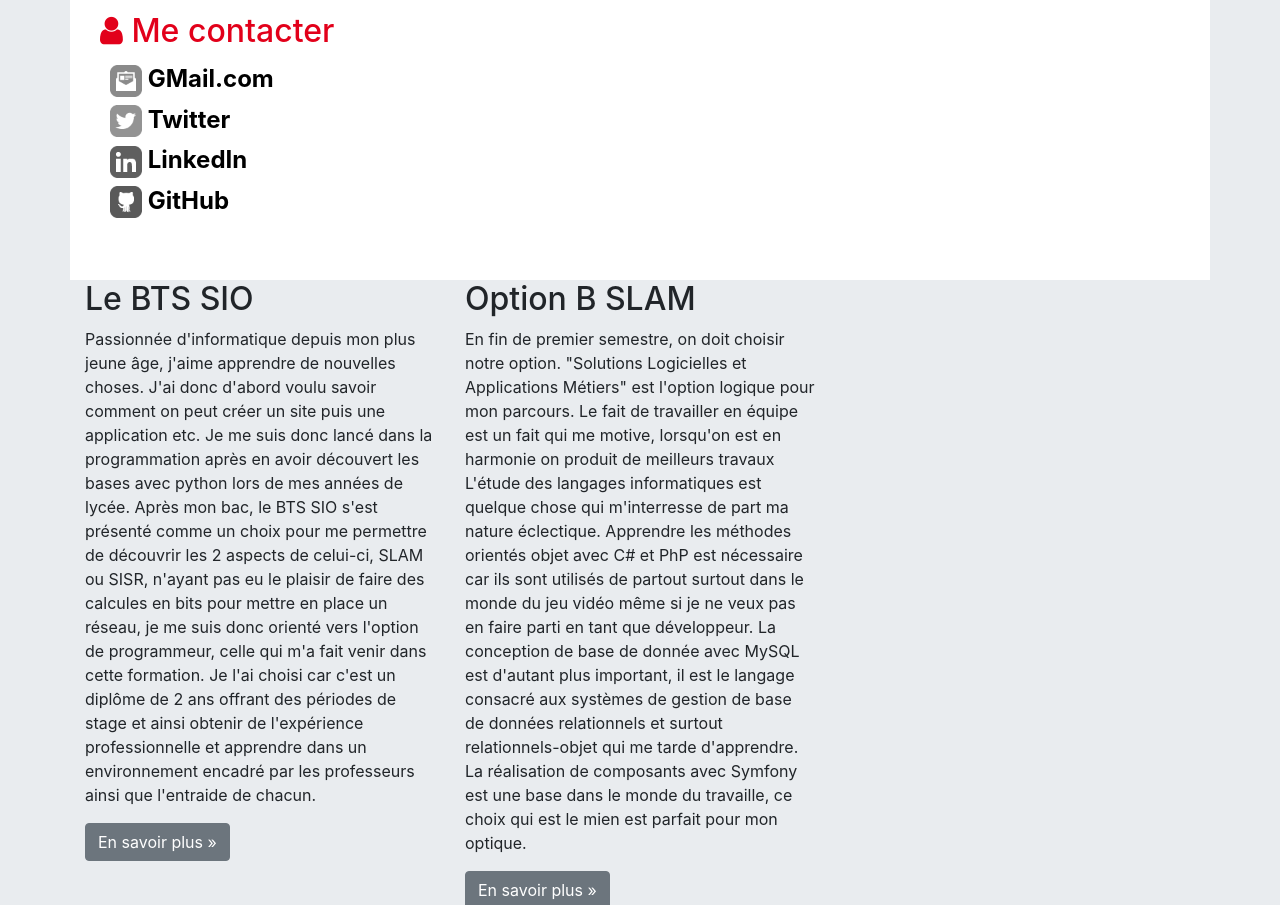
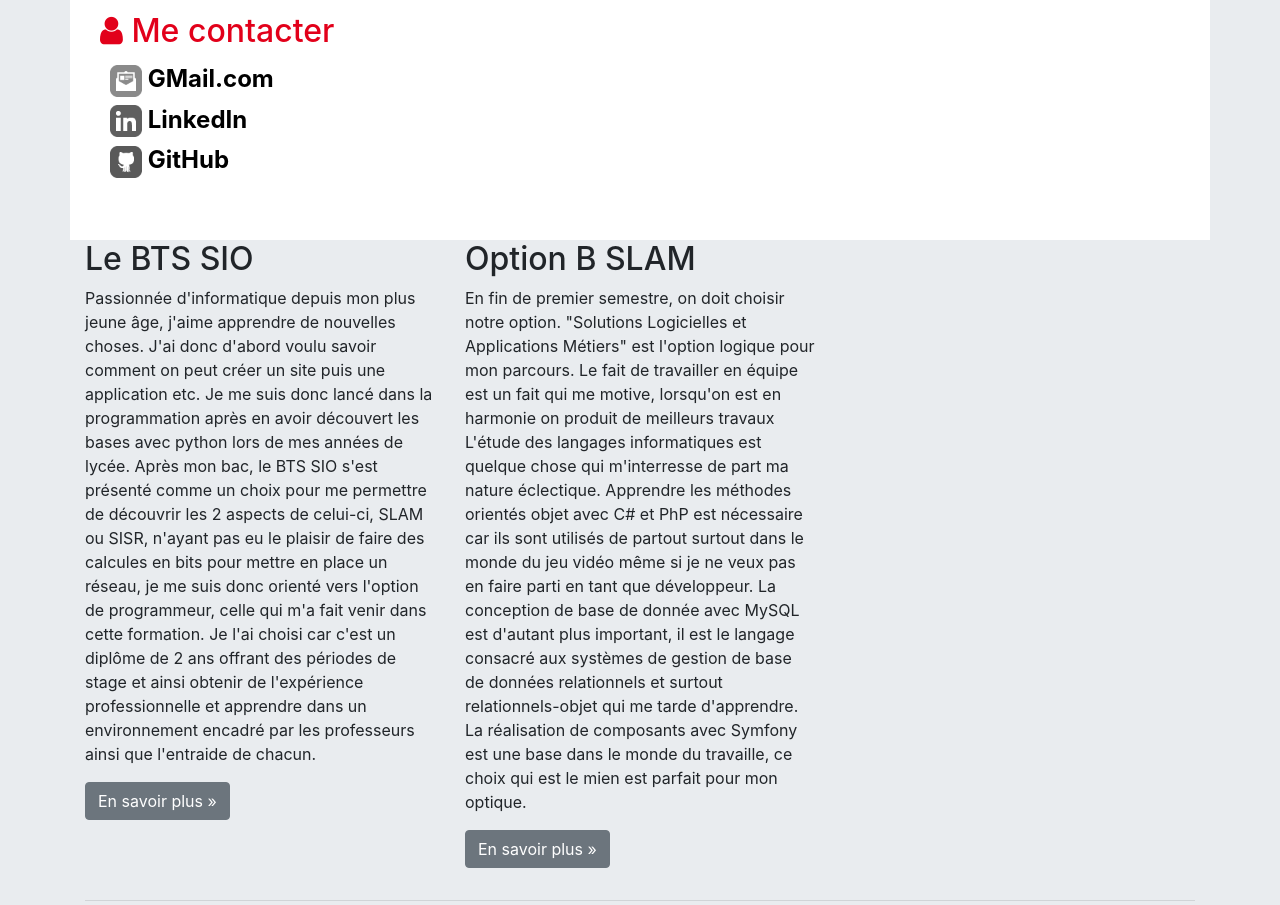
Before and after one commit to JeSuisUn3mCpt/ayme.github.io, a plain HTML site: page pages/cv.html in a window 1280 px wide. Shown: the part 1527-2432 px from the top of the page. Drawn offline with nearby package versions, Linux system fonts and the light colour scheme.

Commit message:
Mise a niveau de la partie contact 2

```diff
--- a/pages/cv.html
+++ b/pages/cv.html
@@ -249,15 +249,6 @@
                                         </div>
                                         <div class="meContacter">
                                             <div class="details float-left">
-                                                <a href="https://twitter.com/AmeliaPILOU"
-                                                   title="Lien vers la page Twitter de @AmeliaPilou">
-                                                    <img class="contact-icon" src="../images/cv/twitter-dreamstale71.png"
-                                                         alt="Icone de Twitter"> Twitter
-                                                </a>
-                                            </div>
-                                        </div>
-                                        <div class="meContacter">
-                                            <div class="details float-left">
                                                 <a href="https://www.linkedin.com/in/aymé-pignon-636899228"
                                                    title="Lien vers le profil LinkedIn de Aymé Pignon">
                                                     <img class="contact-icon" src="../images/cv/linkedin-dreamstale45.png"
```
